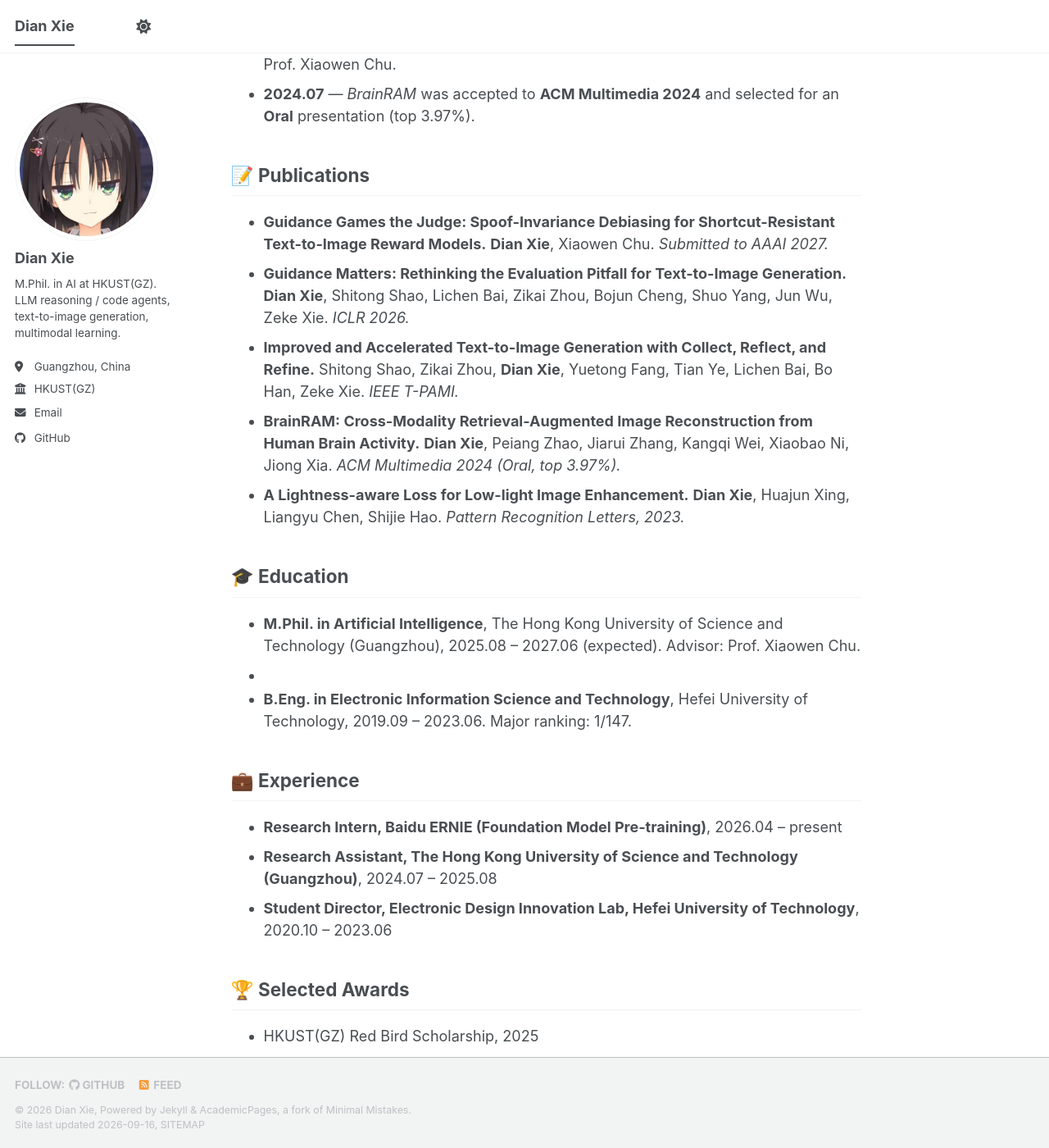
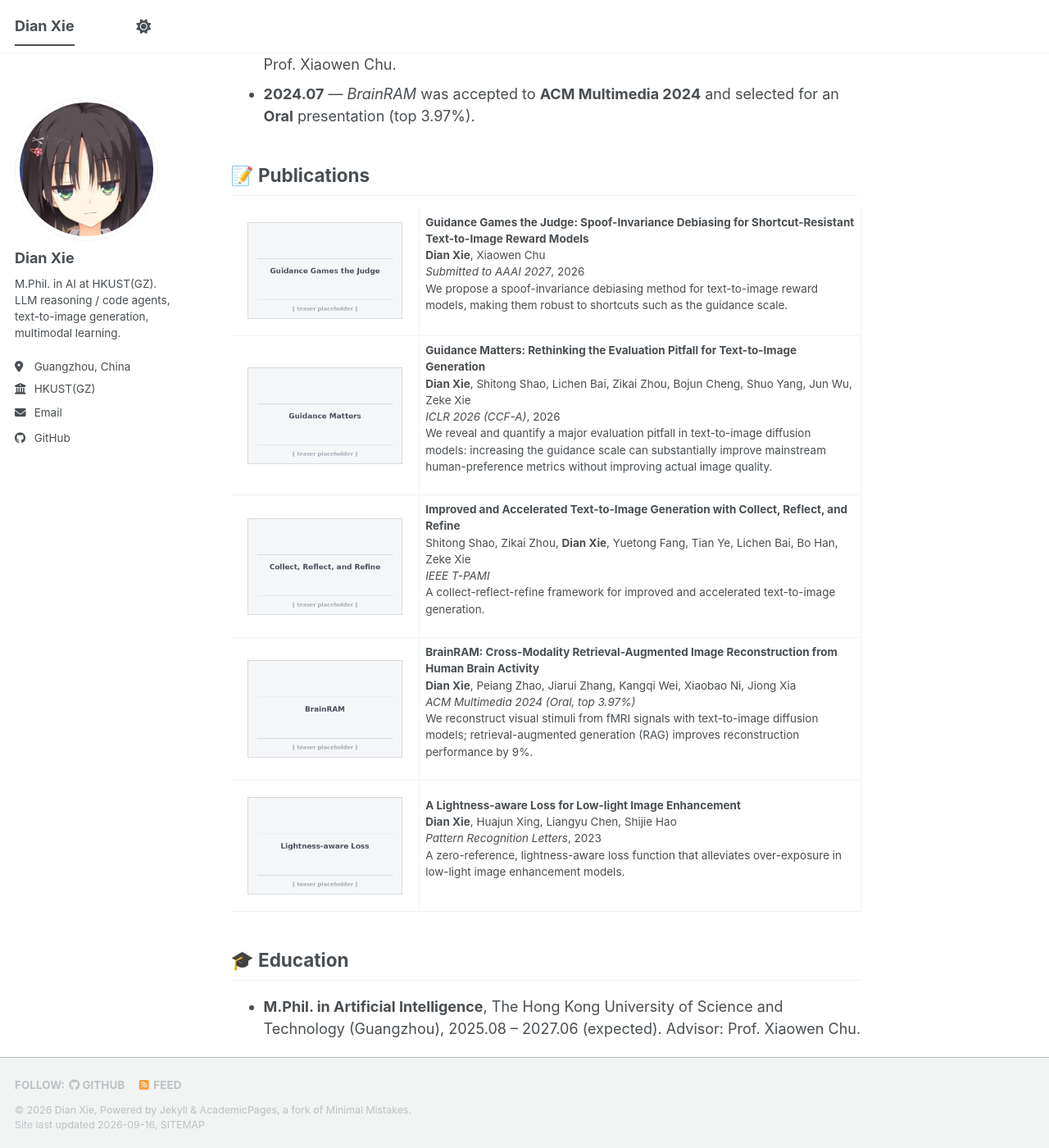
Before and after one commit to Maxwells-Ayakashi/maxwells-ayakashi.github.io, a Jekyll site: the page built from _pages/about.md, in a window 1280 px wide and 1400 px high, scrolled down 623 px. Shown: the whole window at 82% size. Built offline with Jekyll 4.4.1, drawn with Linux system fonts in a browser that asks for light colours; a style sheet for code colours, icons or effects is not loaded.

Commit message:
Publications: two-column layout with teaser images (placeholders)

```diff
--- a/_pages/about.md
+++ b/_pages/about.md
@@ -23,11 +23,45 @@ My research interests lie in **LLM Reasoning / Code Agents**, **Text-to-Image Ge
 
 ## 📝 Publications
 
-- **Guidance Games the Judge: Spoof-Invariance Debiasing for Shortcut-Resistant Text-to-Image Reward Models.** **Dian Xie**, Xiaowen Chu. *Submitted to AAAI 2027.*
-- **Guidance Matters: Rethinking the Evaluation Pitfall for Text-to-Image Generation.** **Dian Xie**, Shitong Shao, Lichen Bai, Zikai Zhou, Bojun Cheng, Shuo Yang, Jun Wu, Zeke Xie. *ICLR 2026.*
-- **Improved and Accelerated Text-to-Image Generation with Collect, Reflect, and Refine.** Shitong Shao, Zikai Zhou, **Dian Xie**, Yuetong Fang, Tian Ye, Lichen Bai, Bo Han, Zeke Xie. *IEEE T-PAMI.*
-- **BrainRAM: Cross-Modality Retrieval-Augmented Image Reconstruction from Human Brain Activity.** **Dian Xie**, Peiang Zhao, Jiarui Zhang, Kangqi Wei, Xiaobao Ni, Jiong Xia. *ACM Multimedia 2024 (Oral, top 3.97%).*
-- **A Lightness-aware Loss for Low-light Image Enhancement.** **Dian Xie**, Huajun Xing, Liangyu Chen, Shijie Hao. *Pattern Recognition Letters, 2023.*
+<table style="width:100%;border:0;border-spacing:0;border-collapse:separate;margin-right:auto;margin-left:auto;">
+<tbody>
+<tr>
+<td style="padding:20px;width:30%;max-width:30%" align="center"><img style="width:100%;max-width:100%" src="/images/pub-guidance-games.png" alt="Guidance Games the Judge" /></td>
+<td width="75%" valign="center"><strong>Guidance Games the Judge: Spoof-Invariance Debiasing for Shortcut-Resistant Text-to-Image Reward Models</strong><br />
+<b>Dian Xie</b>, Xiaowen Chu<br />
+<em>Submitted to AAAI 2027</em>, 2026<br />
+<p>We propose a spoof-invariance debiasing method for text-to-image reward models, making them robust to shortcuts such as the guidance scale.</p></td>
+</tr>
+<tr>
+<td style="padding:20px;width:30%;max-width:30%" align="center"><img style="width:100%;max-width:100%" src="/images/pub-guidance-matters.png" alt="Guidance Matters" /></td>
+<td width="75%" valign="center"><strong>Guidance Matters: Rethinking the Evaluation Pitfall for Text-to-Image Generation</strong><br />
+<b>Dian Xie</b>, Shitong Shao, Lichen Bai, Zikai Zhou, Bojun Cheng, Shuo Yang, Jun Wu, Zeke Xie<br />
+<em>ICLR 2026 (CCF-A)</em>, 2026<br />
+<p>We reveal and quantify a major evaluation pitfall in text-to-image diffusion models: increasing the guidance scale can substantially improve mainstream human-preference metrics without improving actual image quality.</p></td>
+</tr>
+<tr>
+<td style="padding:20px;width:30%;max-width:30%" align="center"><img style="width:100%;max-width:100%" src="/images/pub-crr.png" alt="Collect, Reflect, and Refine" /></td>
+<td width="75%" valign="center"><strong>Improved and Accelerated Text-to-Image Generation with Collect, Reflect, and Refine</strong><br />
+Shitong Shao, Zikai Zhou, <b>Dian Xie</b>, Yuetong Fang, Tian Ye, Lichen Bai, Bo Han, Zeke Xie<br />
+<em>IEEE T-PAMI</em><br />
+<p>A collect-reflect-refine framework for improved and accelerated text-to-image generation.</p></td>
+</tr>
+<tr>
+<td style="padding:20px;width:30%;max-width:30%" align="center"><img style="width:100%;max-width:100%" src="/images/pub-brainram.png" alt="BrainRAM" /></td>
+<td width="75%" valign="center"><strong>BrainRAM: Cross-Modality Retrieval-Augmented Image Reconstruction from Human Brain Activity</strong><br />
+<b>Dian Xie</b>, Peiang Zhao, Jiarui Zhang, Kangqi Wei, Xiaobao Ni, Jiong Xia<br />
+<em>ACM Multimedia 2024 (Oral, top 3.97%)</em><br />
+<p>We reconstruct visual stimuli from fMRI signals with text-to-image diffusion models; retrieval-augmented generation (RAG) improves reconstruction performance by 9%.</p></td>
+</tr>
+<tr>
+<td style="padding:20px;width:30%;max-width:30%" align="center"><img style="width:100%;max-width:100%" src="/images/pub-lightness.png" alt="Lightness-aware Loss" /></td>
+<td width="75%" valign="center"><strong>A Lightness-aware Loss for Low-light Image Enhancement</strong><br />
+<b>Dian Xie</b>, Huajun Xing, Liangyu Chen, Shijie Hao<br />
+<em>Pattern Recognition Letters</em>, 2023<br />
+<p>A zero-reference, lightness-aware loss function that alleviates over-exposure in low-light image enhancement models.</p></td>
+</tr>
+</tbody>
+</table>
 
 ## 🎓 Education
 
```
Also changed, not shown: images/pub-brainram.png (added), images/pub-crr.png (added), images/pub-guidance-games.png (added), images/pub-guidance-matters.png (added), images/pub-lightness.png (added).
